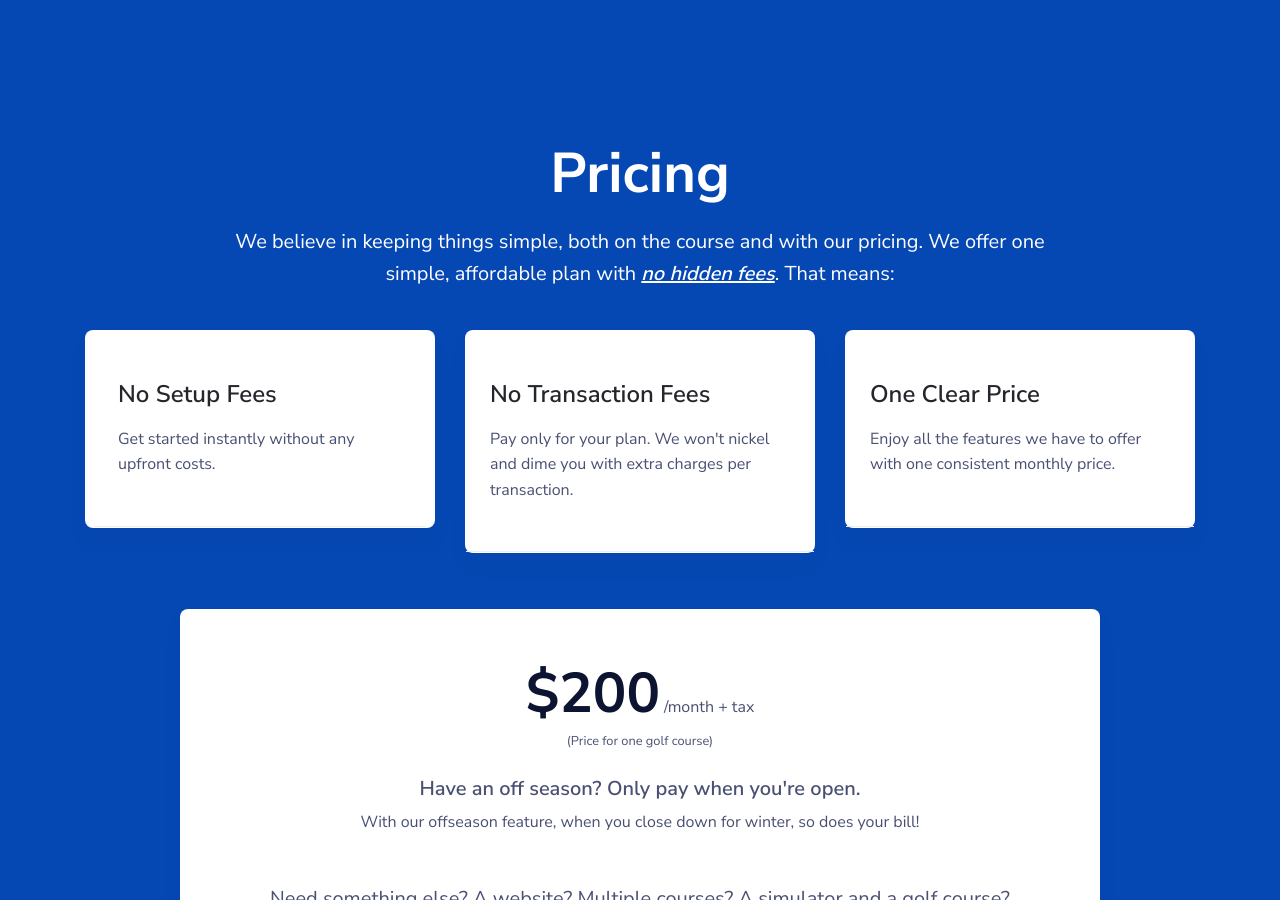
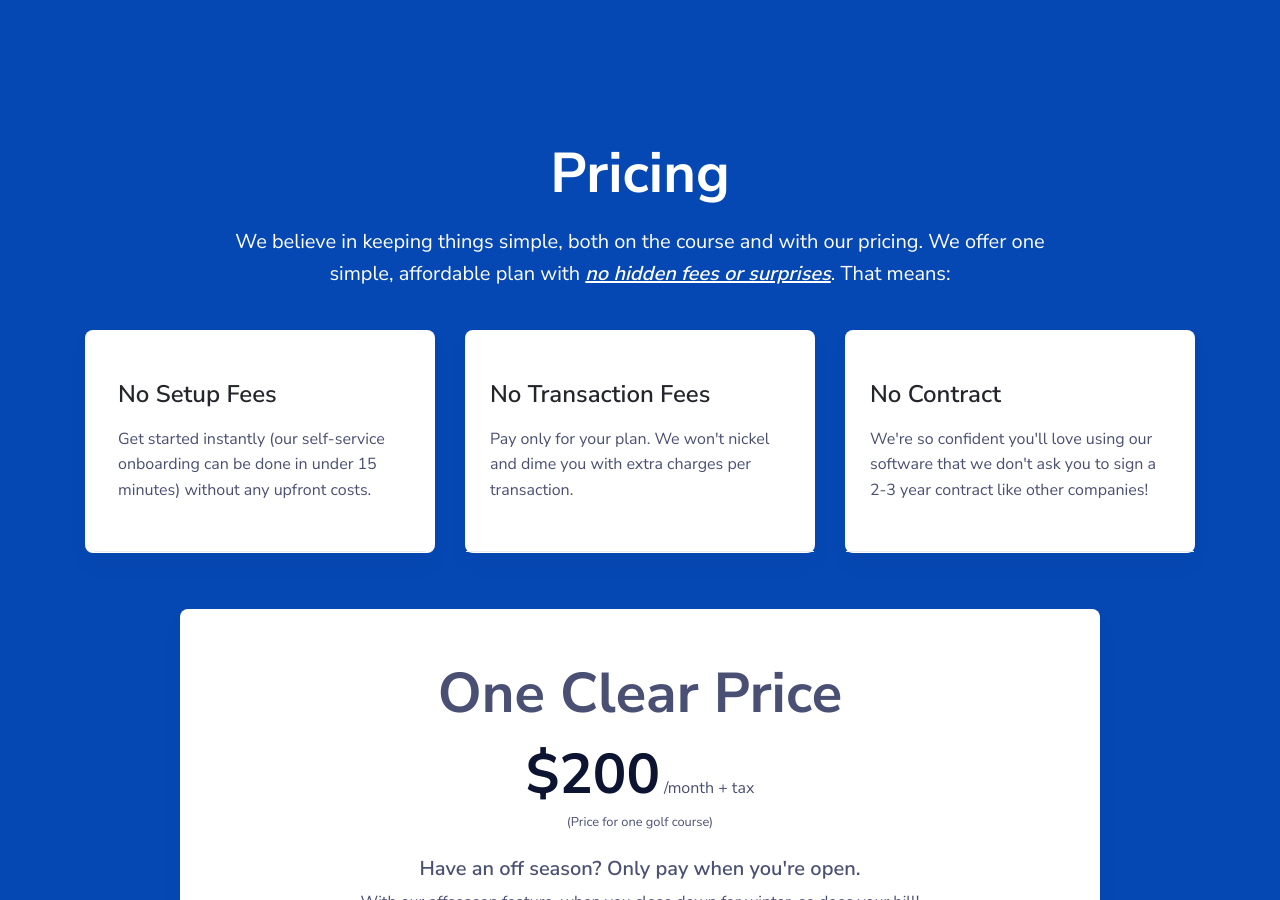
Before and after one commit to easyteegolf/easytee_front, a Jekyll site: the page built from index.html, in a window 1280 px wide and 900 px high, scrolled down 5393 px. Built offline with Jekyll 4.4.1, drawn with Linux system fonts in a browser that asks for light colours.

Commit message:
add language highlighting no contract

```diff
--- a/index.html
+++ b/index.html
@@ -238,7 +238,7 @@ order: 0
                 <div class="row justify-content-center">
                     <div class="col-12 col-md-10 text-center">
                         <h1 class="display-2 mb-3">Pricing</h1>
-                        <p class="lead px-5">We believe in keeping things simple, both on the course and with our pricing.  We offer one simple, affordable plan with <span class="font-weight-bold font-italic"><u>no hidden fees</u></span>. That means:</p>
+                        <p class="lead px-5">We believe in keeping things simple, both on the course and with our pricing.  We offer one simple, affordable plan with <span class="font-weight-bold font-italic"><u>no hidden fees or surprises</u></span>. That means:</p>
                     </div>
                 </div>
                 <div class="row text-gray mt-4">
@@ -247,7 +247,7 @@ order: 0
                         <div class="card shadow-soft mb-4 mb-lg-2 px-2">
                             <div class="card-header border-light py-5 px-4">
                                 <h4 class="mb-3 text-black">No Setup Fees</h4>
-                                <p class="font-weight-normal mb-0">Get started instantly without any upfront costs.</p>
+                                <p class="font-weight-normal mb-0">Get started instantly (our self-service onboarding can be done in under 15 minutes) without any upfront costs.</p>
                             </div>
                         </div>
                     </div>
@@ -264,8 +264,8 @@ order: 0
                         <!-- Card -->
                         <div class="card shadow-soft mb-4 mb-lg-2">
                             <div class="card-header border-light py-5 px-4">
-                                <h4 class="mb-3 text-black">One Clear Price</h4>
-                                <p class="font-weight-normal mb-0">Enjoy all the features we have to offer with one consistent monthly price.</p>
+                                <h4 class="mb-3 text-black">No Contract</h4>
+                                <p class="font-weight-normal mb-0">We're so confident you'll love using our software that we don't ask you to sign a 2-3 year contract like other companies!</p>
                             </div>
                         </div>
                     </div>
@@ -275,6 +275,7 @@ order: 0
                     <div class="col-12 col-md-10 text-center">
                         <div class="card shadow-soft mb-4 mb-lg-2">
                             <div class="card-header border-light py-5 px-4">
+                                <h2 class="display-2">One Clear Price</h2>
                                 <div class="mb-4">
                                     <span class="price display-2 text-dark mb-0" data-monthly="200">$200</span>
                                     <span class="h6 font-weight-normal align-self-end">/month + tax</span>
```
